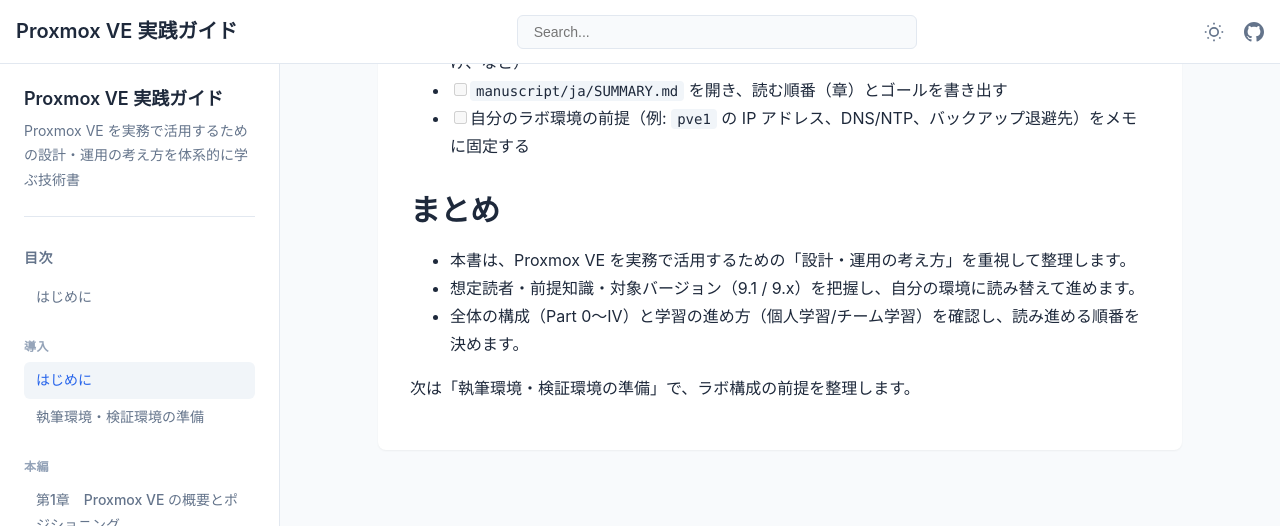
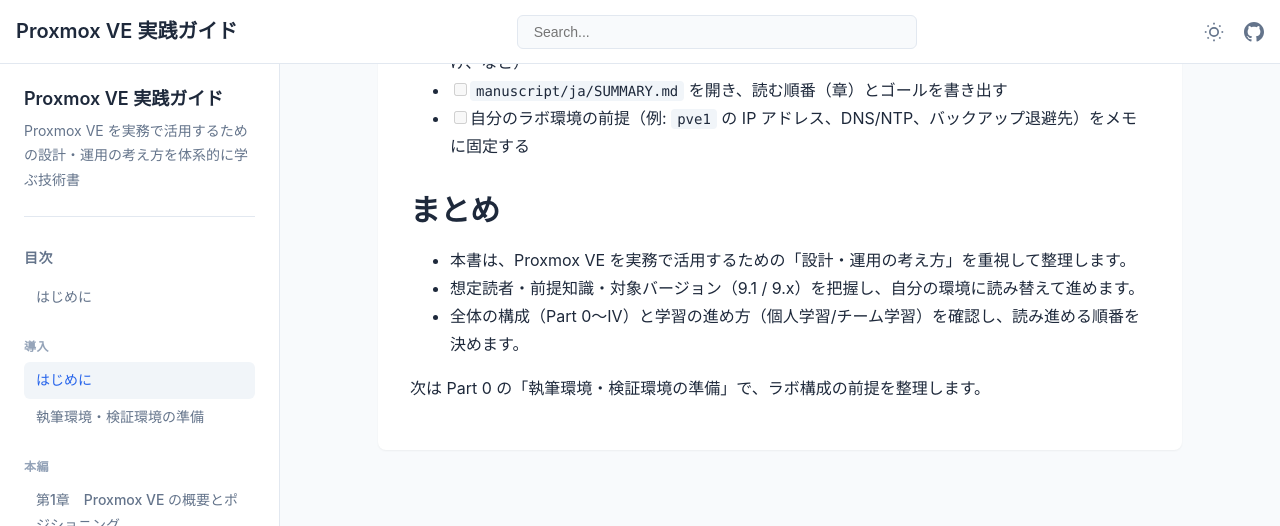
Before and after one commit to itdojp/proxmox_book, a Jekyll site: the page built from docs/introduction/index.md, in a window 1280 px wide and 900 px high, scrolled down 3557 px, cut to the strip 0-526 px from the top of the window. Built offline with Jekyll 4.4.1, drawn with Linux system fonts in a browser that asks for light colours.

Commit message:
[codex] Clarify Proxmox introduction next-step guidance (#121)
* docs: clarify next-step guidance in introduction

* build: sync generated ja book

* docs: align part 0 wording in introduction

```diff
--- a/docs/introduction/index.md
+++ b/docs/introduction/index.md
@@ -126,4 +126,4 @@
 - 想定読者・前提知識・対象バージョン（9.1 / 9.x）を把握し、自分の環境に読み替えて進めます。
 - 全体の構成（Part 0〜IV）と学習の進め方（個人学習/チーム学習）を確認し、読み進める順番を決めます。
 
-次は「執筆環境・検証環境の準備」で、ラボ構成の前提を整理します。
+次は Part 0 の「執筆環境・検証環境の準備」で、ラボ構成の前提を整理します。
```
Also changed, not shown: manuscript/ja/part0/preface.md (+1 -1 lines), build/ja/book.md.
